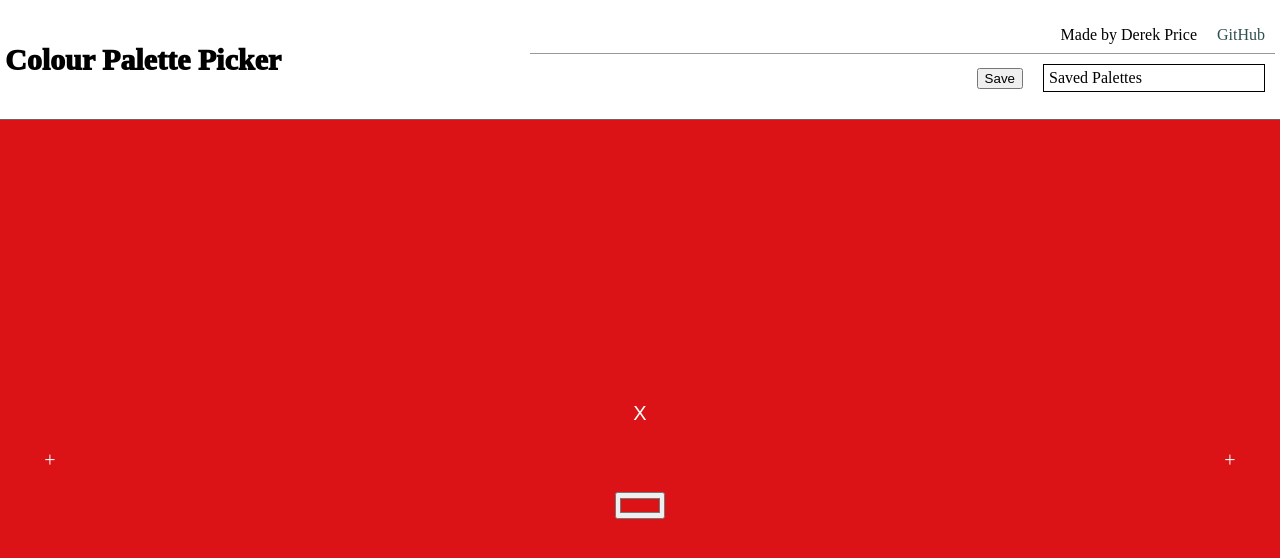
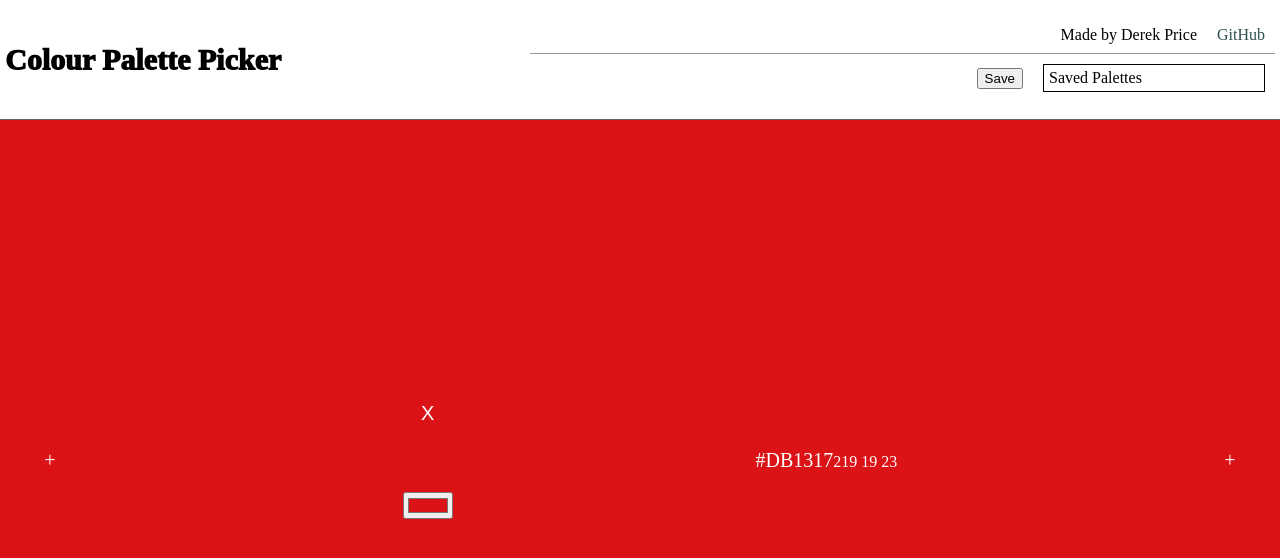
Before and after one commit to DerekPixel/colour-palette-picker, a React (Create React App) app: page / in a window 1280 px wide. Shown: the top 558 px of the page. Built offline with nearby package versions, Linux system fonts and the light colour scheme.

Commit message:
organized some things

```diff
--- a/src/components/Colours.jsx
+++ b/src/components/Colours.jsx
@@ -1,6 +1,7 @@
 import ColoursInnerColumn from './ColoursInnerColumn.jsx';
 import ColourShades from './ColourShades.jsx';
-import {getLightnessFromHex, handleAddingNewColourBesideCurrent} from '../coloursFunctions.js';
+import ColourValueText from './ColourValueText.jsx';
+import {getLightnessFromHex, handleAddingNewColourBesideCurrent, HexToRGB} from '../coloursFunctions.js';
 
 const Colours = ({colour: colours, setColour: setColourArray}) => {
 
@@ -17,23 +18,49 @@ const Colours = ({colour: colours, setColour: setColourArray}) => {
     >
 
         {
-          !colourObj.showShades ?
+          !colourObj.showShades &&
           <div
             className='btn-new-colour'
             onClick={() => handleAddingNewColourBesideCurrent(colourObj.pos, colourObj.pos - 1, colours, setColourArray)}
-          >+</div> : ''
+          >+</div>
         }
         {
           colourObj.showShades ?
-          <ColourShades colours={colours} colourObj={colourObj} setColourArray={setColourArray} /> :
-          <ColoursInnerColumn colours={colours} colourObj={colourObj} setColourArray={setColourArray} />
+          <ColourShades colours={colours} colourObj={colourObj} setColourArray={setColourArray} />
+          :
+          <>
+           <ColoursInnerColumn colours={colours} colourObj={colourObj} setColourArray={setColourArray}/>
+
+           <div className='colour-column-text'>
+             <ColourValueText
+               className='
+                 colour-column-item
+                 clickable
+                 tooltip
+                 hex-text
+               '
+               colour={colourObj.colour}
+               defaultText='COPY HEX'
+             />
+             < ColourValueText
+               className='
+                 colour-column-item
+                 clickable
+                 tooltip
+                 rgb-text
+               '
+               colour={HexToRGB(colourObj.colour)}
+               defaultText='COPY RGB'
+             />
+           </div>
+         </>
         }
         {
-          !colourObj.showShades ?
+          !colourObj.showShades &&
           <div
             className='btn-new-colour'
             onClick={() => handleAddingNewColourBesideCurrent(colourObj.pos, colourObj.pos + 1, colours, setColourArray)}
-          >+</div> : ''
+          >+</div>
         }
 
     </div>
```
